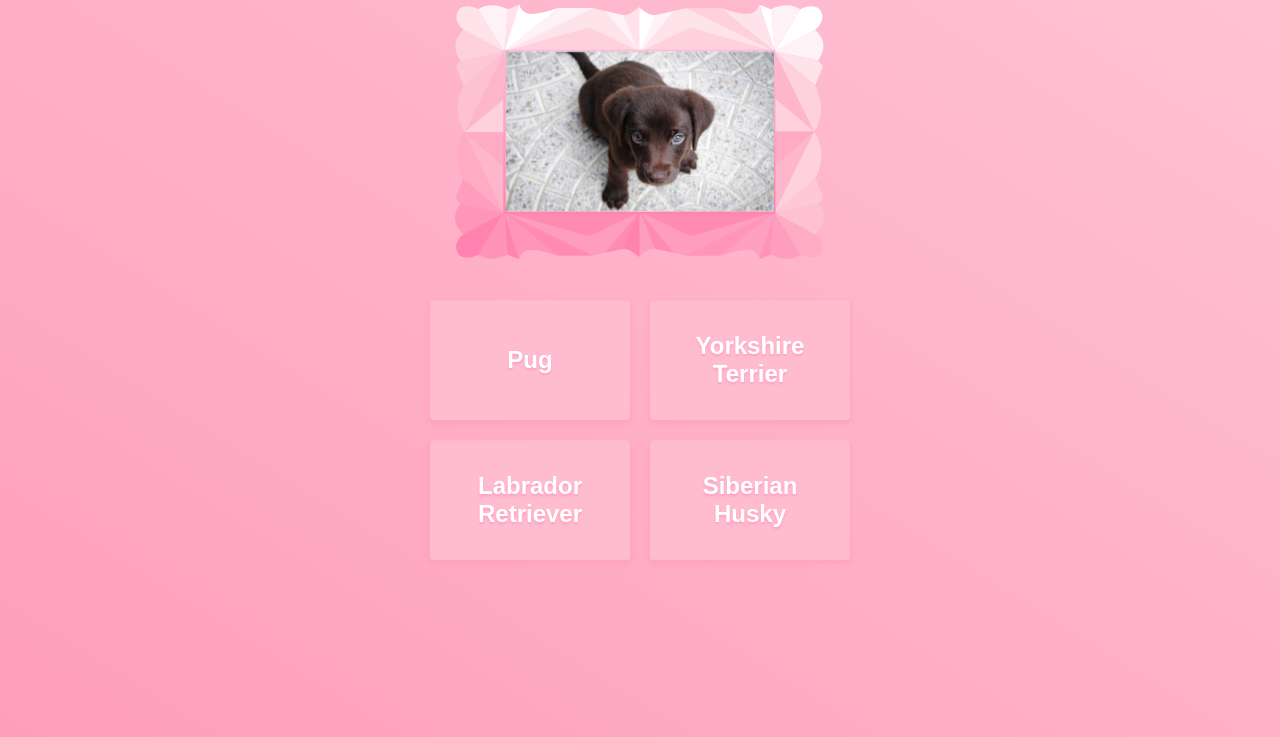
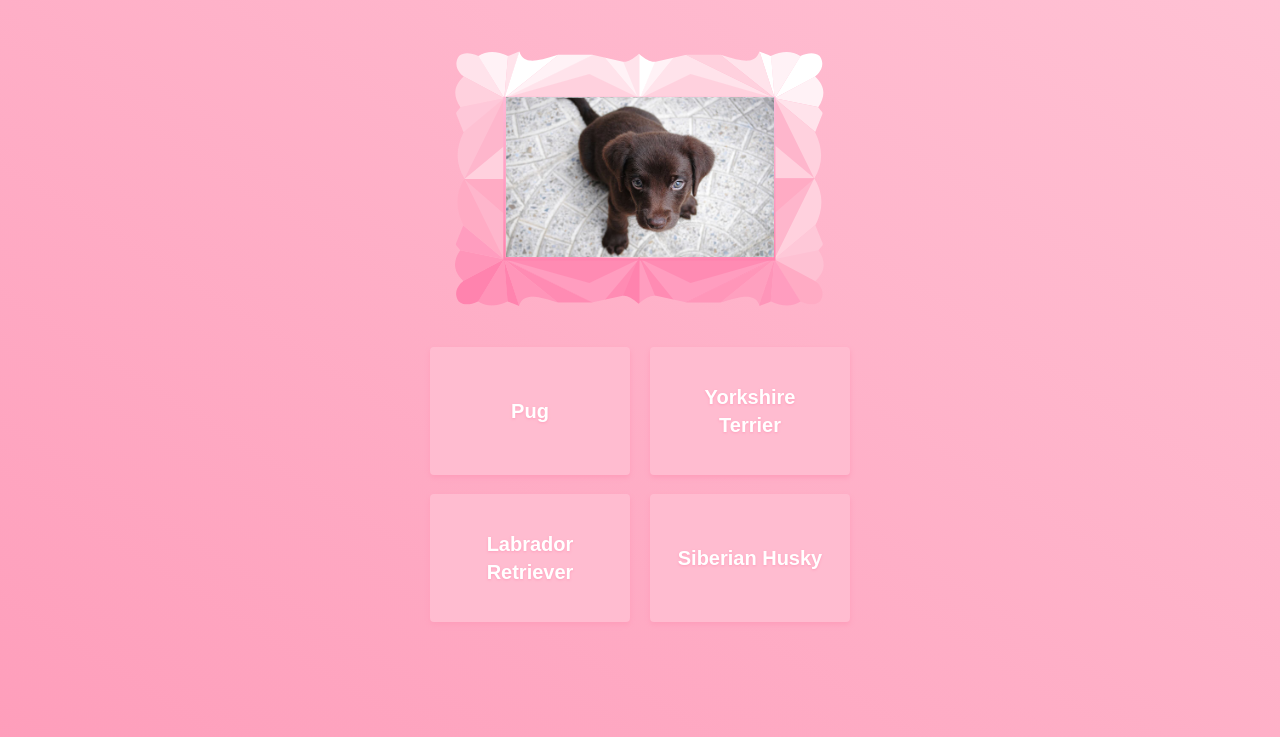
Before and after one commit to maryamrd/tacos.dog, a plain HTML site: page game.html in a window 1280 px wide. Shown: the part 63-800 px from the top of the page. Drawn offline with nearby package versions, Linux system fonts and the light colour scheme.

Commit message:
Add files via upload

```diff
--- a/game.html
+++ b/game.html
@@ -7,14 +7,13 @@
 		<link href="https://fonts.googleapis.com/css?family=Roboto" rel="stylesheet">
 		<link href="https://fonts.googleapis.com/css?family=Roboto:900" rel="stylesheet">
 		<meta name="apple-mobile-web-app-capable" content="yes" />
+
 		<title>tacos.dog</title>
 	</head>
 
 	<body>
 
 		<div id = "container">
-
-			<div class = "gameWrapper">
 
 			<div id = "div_menu">
 				<div class = "div_header">
@@ -96,9 +95,7 @@
 					<button id = "button_2" class = "answerButton"></button>
 					<button id = "button_3" class = "answerButton"></button>
 					<button id = "button_4" class = "answerButton"></button>
-					</div>
-
-				</div>
+				</bottom>
 
 			</div>
 
--- a/stylesheet.css
+++ b/stylesheet.css
@@ -165,11 +165,6 @@ a {
   opacity: 0;
 }
 
-.gameWrapper {
-  width: 100%;
-  height: calc(100% - 44pt);
-}
-
 #div_buttons {
   width: 60vh;
   height: auto;
@@ -313,7 +308,7 @@ button {
   border-radius: 3pt;
   display: inline-block;
   width: 25vh;
-  height: 15vh;
+  height: 16vh;
   border: 0;
   outline: 0;
   padding: 3vh;
@@ -322,7 +317,8 @@ button {
   background-color: #FFBCD0;
   box-shadow: 0pt 2pt 4pt #FE9EBB;
   font-family: Avenir, sans-serif;
-  font-size: 3vh;
+  font-size: 2.5vh;
+  line-height: 3.5vh;
   font-weight: 700;
   color: #ffffff;
   white-space: normal;
@@ -332,20 +328,22 @@ button {
 
 button:hover {
   width: 25.6vh;
-  height: 15.6vh;
+  height: 16.6vh;
   margin: 0.9vh 0.7vh;
   box-shadow: 0pt 2pt 8pt #FE9EBB;
   text-shadow: 0pt 1pt 2pt #FFADC6;
-  font-size: 3.1vh;
+  font-size: 2.6vh;
+  line-height: 3.6vh;
   background-color: #FFCADA;
 }
 
 button:active {
   width: 25vh;
-  height: 15vh;
+  height: 16vh;
   margin: 1.2vh 1vh;
   background-color: #FFBCD0;
-  font-size: 3vh;
+  font-size: 2.5vh;
+  line-height: 3.5vh;
   box-shadow: 0pt 2pt 4pt #FE9EBB;
 }
 
@@ -367,8 +365,8 @@ button:active {
 
 #div_playfield {
   position: relative;
-  top: -1.5%;
-  transform: translateY(-1.5%);
+  top: 30%;
+  transform: translateY(-30%);
   height: 90vh;
 }
 
```
Lines whose indentation alone changed are shown as unchanged.
